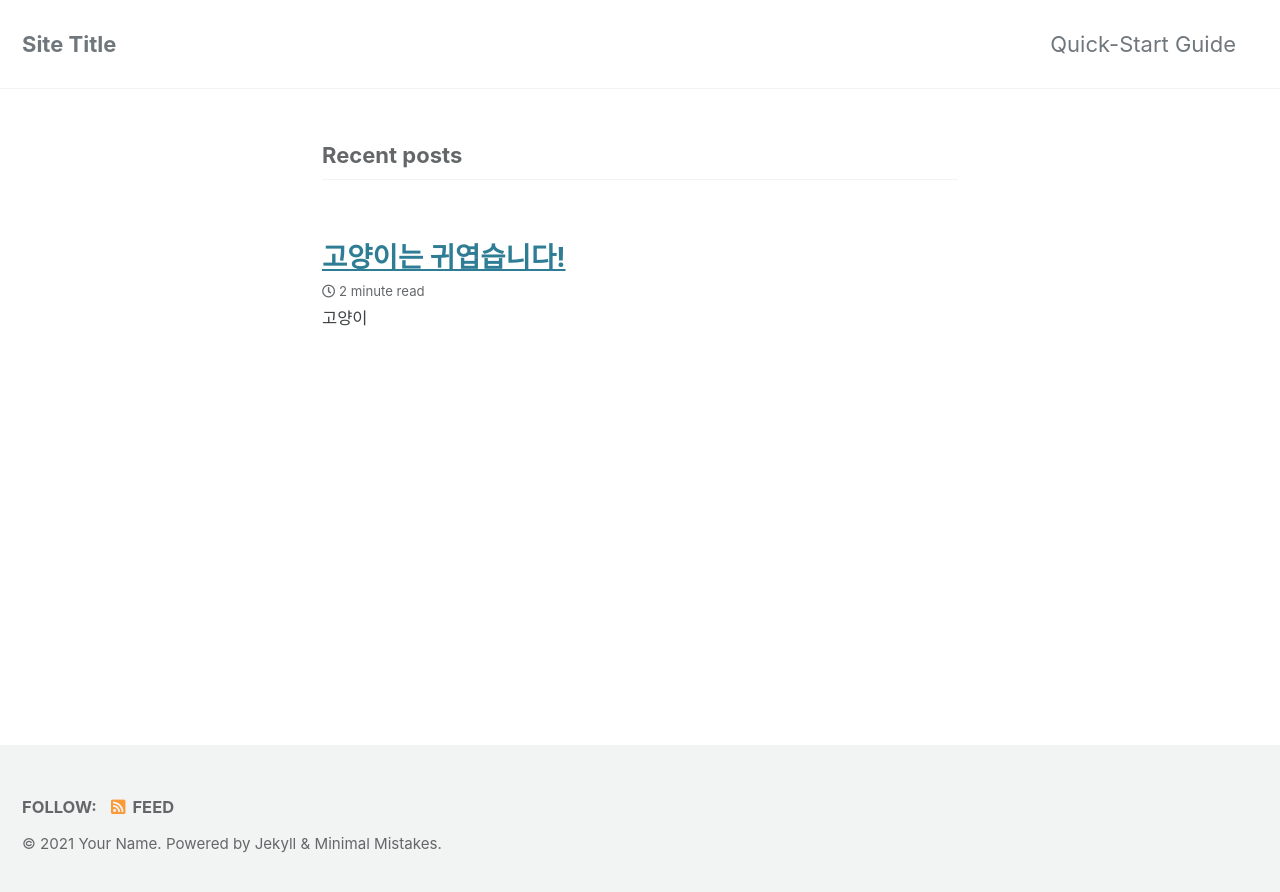
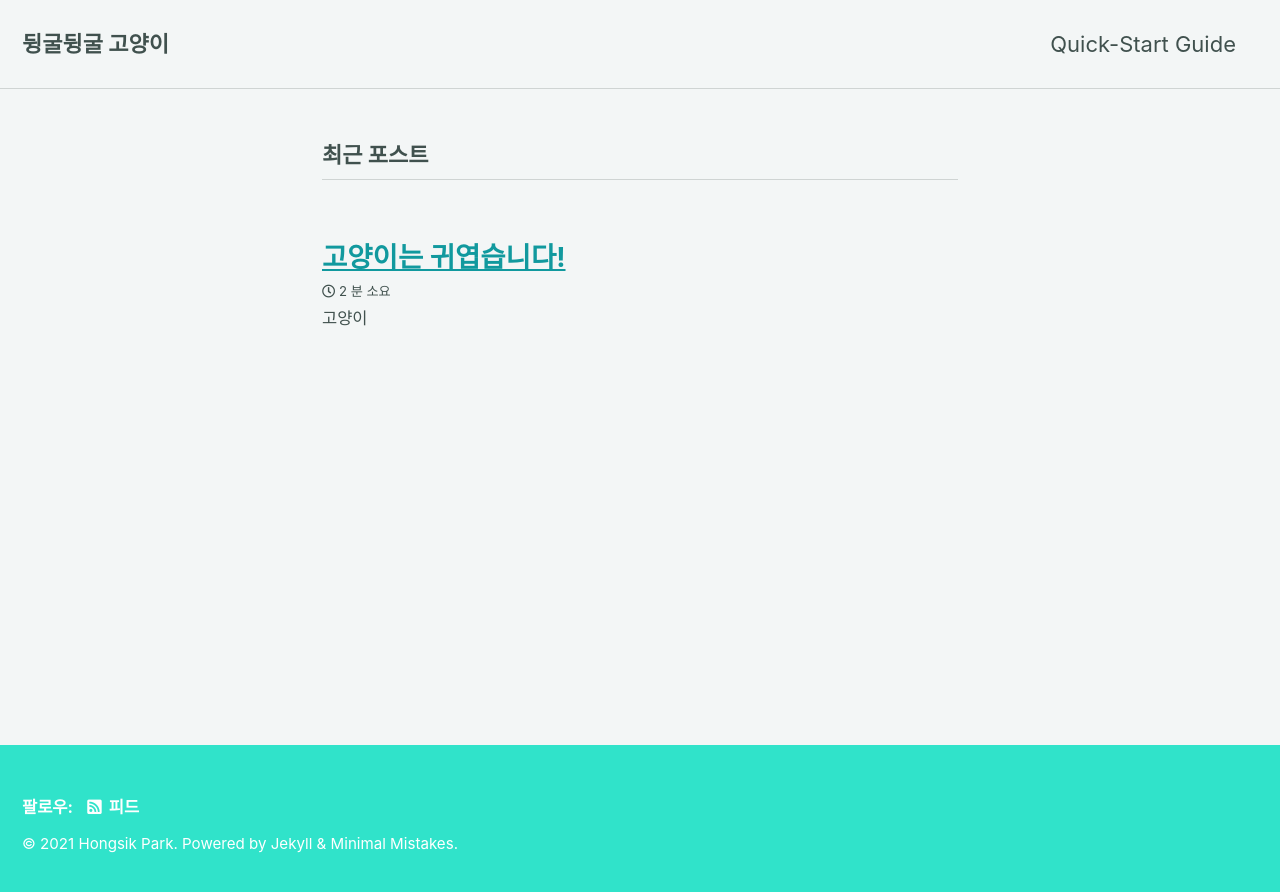
Before and after one commit to Hongsik2/Hongsik2.github.io, a Jekyll site: the page built from index.markdown, in a window 1280 px wide. Shown: the top 892 px of the page. Built offline with Jekyll 4.4.1, drawn with Linux system fonts in a browser that asks for light colours; cached includes are drawn as plain includes; the list of posts is cut into pages by our own code.

Commit message:
site_name

```diff
--- a/_config.yml
+++ b/_config.yml
@@ -12,15 +12,15 @@
 
 # theme                  : "minimal-mistakes-jekyll"
 # remote_theme           : "mmistakes/minimal-mistakes"
-minimal_mistakes_skin    : "default" # "air", "aqua", "contrast", "dark", "dirt", "neon", "mint", "plum", "sunrise"
+minimal_mistakes_skin    : "mint" # "air", "default", "aqua", "contrast", "dark", "dirt", "neon", "mint", "plum", "sunrise"
 
 # Site Settings
-locale                   : "en-US"
-title                    : "Site Title"
+locale                   : "ko-KR"
+title                    : "뒹굴뒹굴 고양이"
 title_separator          : "-"
 subtitle                 : # site tagline that appears below site title in masthead
-name                     : "Your Name"
-description              : "An amazing website."
+name                     : "Hongsik Park"
+description              : "An amazing cat."
 url                      : # the base hostname & protocol for your site e.g. "https://mmistakes.github.io"
 baseurl                  : # the subpath of your site, e.g. "/blog"
 repository               : Hongsik2/Hongsik2.github.io # GitHub username/repo-name e.g. "mmistakes/minimal-mistakes"
@@ -94,10 +94,10 @@ analytics:
 
 # Site Author
 author:
-  name             : "Your Name"
+  name             : "Hongsik Park"
   avatar           : # path of avatar image, e.g. "/assets/images/bio-photo.jpg"
-  bio              : "I am an **amazing** person."
-  location         : "Somewhere"
+  bio              : "Happy."
+  location         : "Song-do"
   email            :
   links:
     - label: "Email"
```
